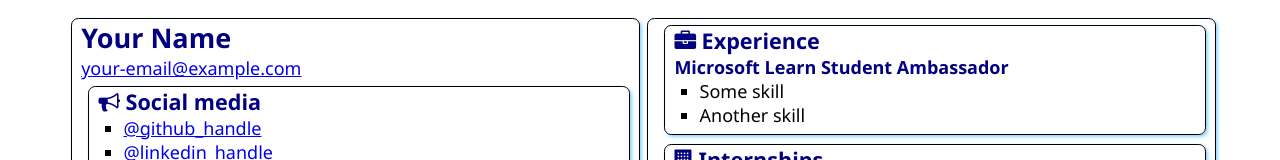
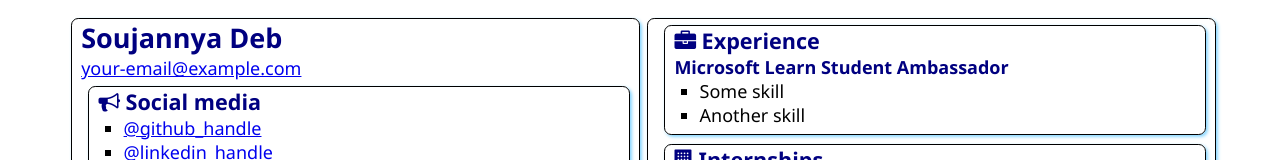
Before and after one commit to Soujannya-coder/SATechnicalOnboarding, a plain HTML site: page src/index.html in a window 1280 px wide. Shown: the top 160 px of the page. Drawn offline with Linux system fonts and the light colour scheme.

Commit message:
Update index.html
Added my name

```diff
--- a/src/index.html
+++ b/src/index.html
@@ -12,7 +12,7 @@
 <body>
     <main>
         <article class="box">
-            <h1>Your Name</h1>
+            <h1>Soujannya Deb</h1>
             <div><a href="mailto:your.email@example.com">your-email@example.com</a></div>
 
             <section class="box">
```
